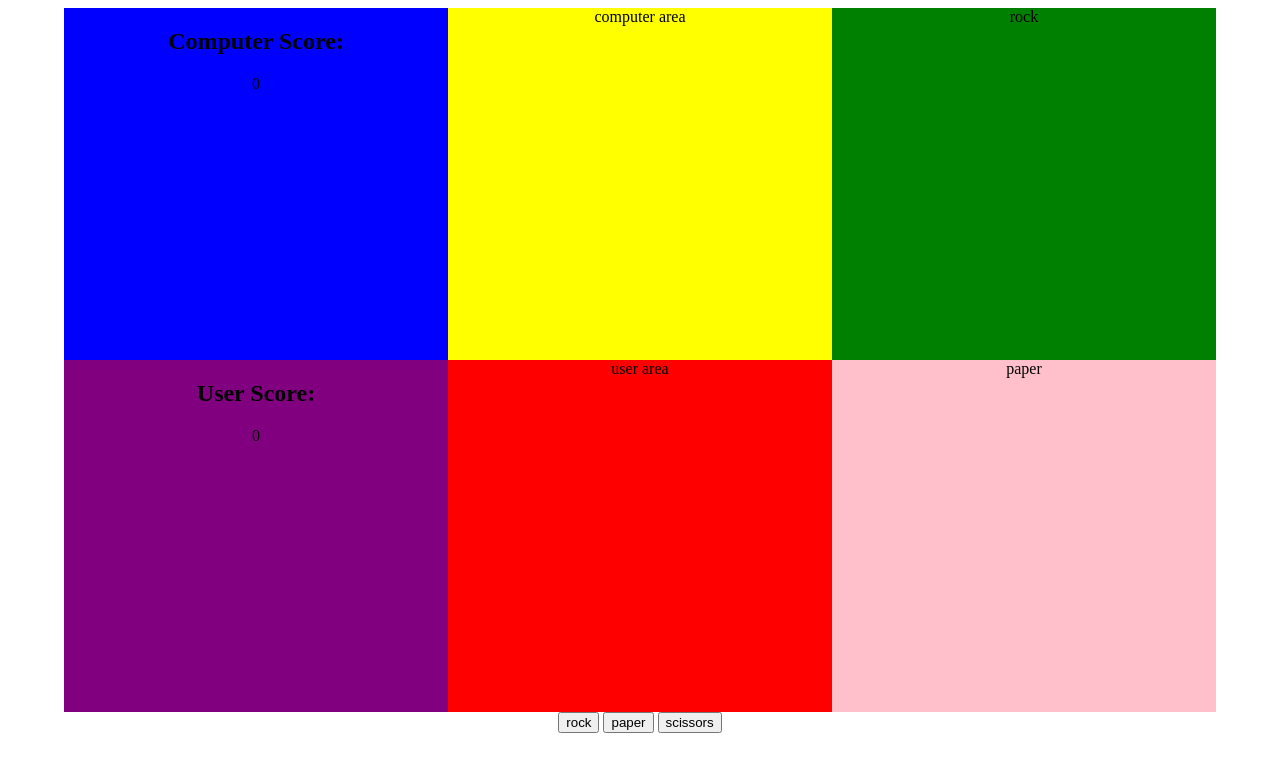
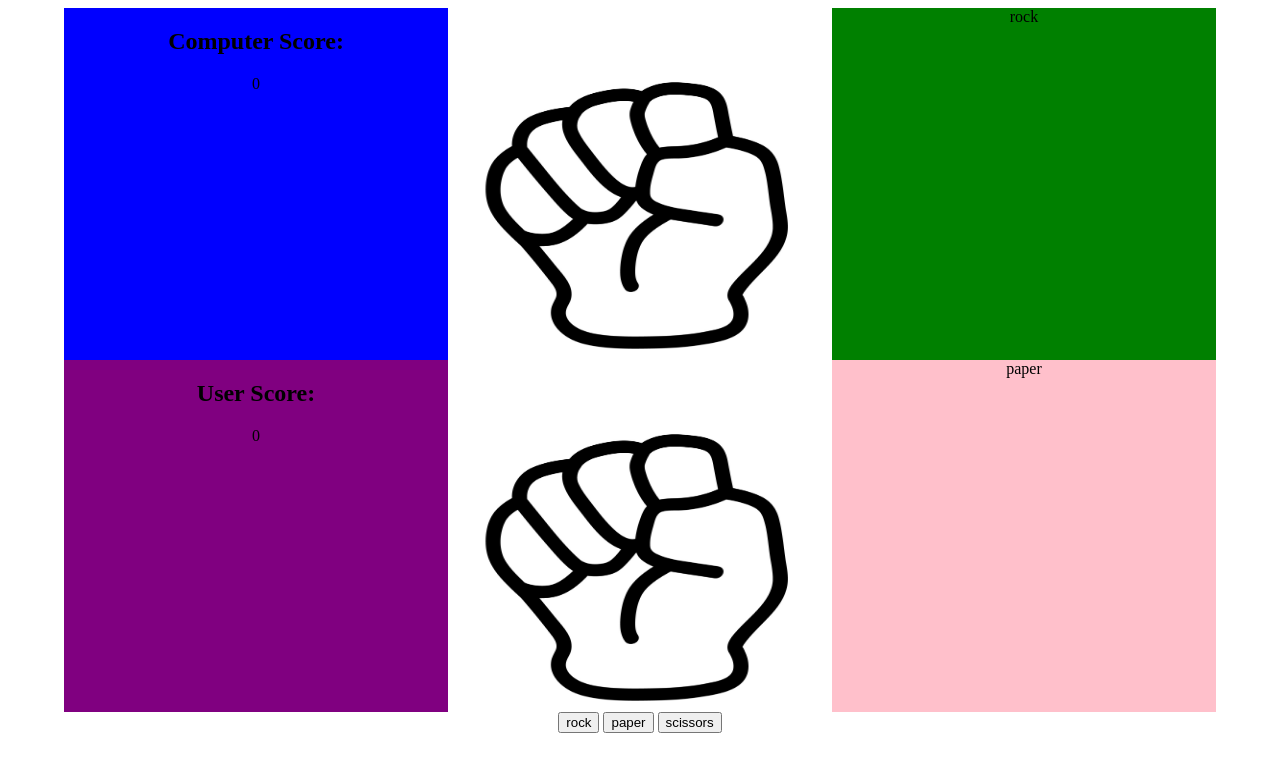
Before and after one commit to Richieon88/rockpaperscissorsgame, a plain HTML site: page index.html in a window 1280 px wide. Drawn offline with Linux system fonts and the light colour scheme.

Commit message:
Add rock paper scissors images for game

```diff
--- a/assets/css/style.css
+++ b/assets/css/style.css
@@ -64,3 +64,12 @@ body {
     height: 44vh;
     width: 30vw;
 }
+
+img {
+    height: 44vh;
+    width: 30vw;
+}
+
+.hide {
+    display: none;
+}
--- a/index.html
+++ b/index.html
@@ -11,13 +11,21 @@
     <div id="container">
       <div id="computer-container">
         <div id="computer-score"><h2>Computer Score:</h2>0</div>
-        <div id="computer-area">computer area</div>
+        <div id="computer-area">
+        <img id="rock-com" src="assets/images/rock.jpg" alt="hand making rock gesture">
+        <img id="paper-com" class="hide" src="assets/images/paper.jpg" alt="hand making paper gesture">
+        <img id="scissors-com" class="hide" src="assets/images/scissors.jpg" alt="hand making scissors gesture">
+        </div>
         <div id="computer-choice">rock</div>
       </div>
 
         <div id="user-container">
           <div id="user-score"><h2>User Score:</h2>0</div>
-          <div id="user-area">user area</div>
+         <div id="user-area">
+        <img id="rock-user" src="assets/images/rock.jpg" alt="hand making rock gesture">
+        <img id="paper-user" class="hide" src="assets/images/paper.jpg" alt="hand making paper gesture">
+        <img id="scissors-user" class="hide" src="assets/images/scissors.jpg" alt="hand making scissors gesture">
+        </div>
           <div id="user-choice">paper</div>
         </div>
         <div>
```
Also changed, not shown: assets/images/paper.jpg (added), assets/images/rock.jpg (added), assets/images/scissors.jpg (added).
